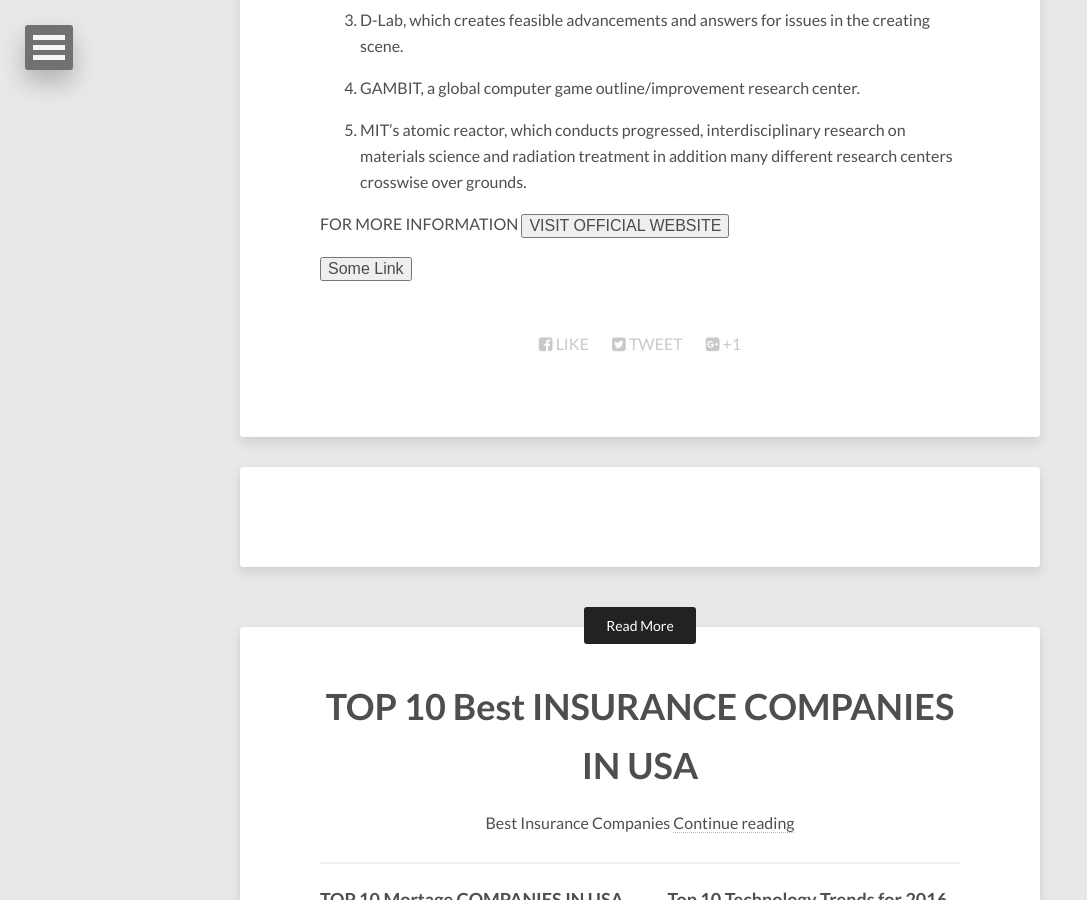
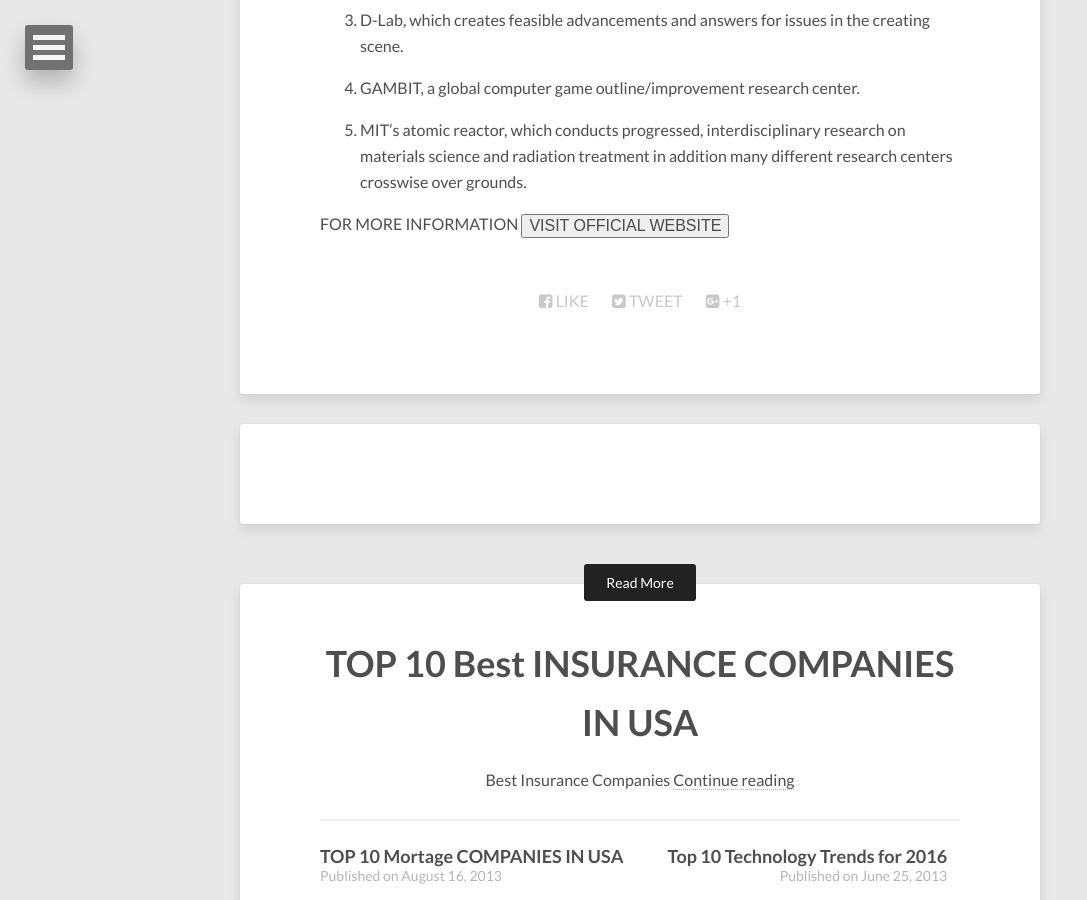
Before and after one commit to vivek1karna/topten, a Jekyll site: the page built from _posts/2013-08-12-sample-link-post.md, in a window 1280 px wide and 900 px high, scrolled down 2688 px. Shown: the whole window, without its empty margins (0-1087 px from the left). Built offline with Jekyll 4.4.1, drawn with Linux system fonts in a browser that asks for light colours; nearby versions of some CDN libraries; comment, search, counter and statistics services are not loaded.

Commit message:
Update 2013-08-12-sample-link-post.md

```diff
--- a/_posts/2013-08-12-sample-link-post.md
+++ b/_posts/2013-08-12-sample-link-post.md
@@ -46,5 +46,3 @@ Look into labs at which you could seek after a UROP include:
 
 FOR MORE INFORMATION
 <button><a href="http://web.mit.edu/">VISIT OFFICIAL WEBSITE</a></button>
-
-<button>[Some Link]({% https://github.com/vivek1karna/topten/blob/gh-pages/_posts/2013-10-26-background-image.md 2013-10-26-background-image.md %})</button>
```
